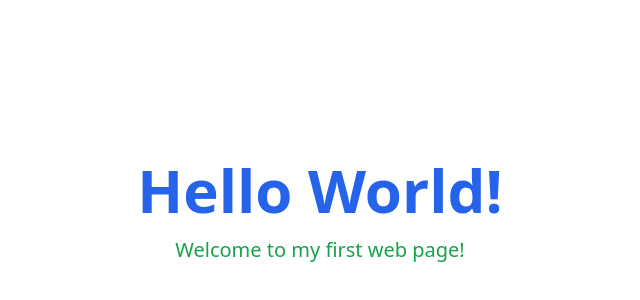
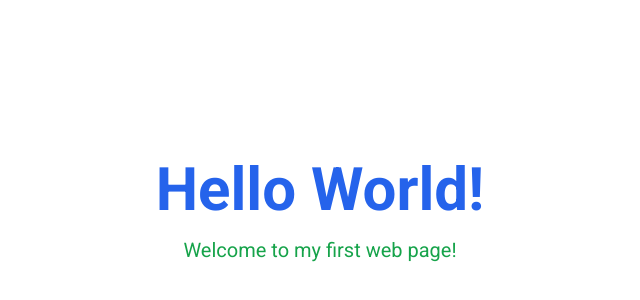
Before and after one commit to MuhammadAman02/hst-ai-40633569-0d75-4bdf-a142-6f84f54d20ae, a React (Vite) app: page / in a window 1280 px wide. Shown: the part 188-488 px from the top of the page, without its empty margins (320-960 px from the left). Built offline with nearby package versions, Linux system fonts and the light colour scheme.

Commit message:
update file

```diff
--- a/src/index.css
+++ b/src/index.css
@@ -1,101 +1,9 @@
+@import url('https://fonts.googleapis.com/css2?family=Roboto:wght@400;700&display=swap');
+
 @tailwind base;
 @tailwind components;
 @tailwind utilities;
 
-@layer base {
-  :root {
-    --background: 0 0% 100%;
-    --foreground: 222.2 84% 4.9%;
-
-    --card: 0 0% 100%;
-    --card-foreground: 222.2 84% 4.9%;
-
-    --popover: 0 0% 100%;
-    --popover-foreground: 222.2 84% 4.9%;
-
-    --primary: 222.2 47.4% 11.2%;
-    --primary-foreground: 210 40% 98%;
-
-    --secondary: 210 40% 96.1%;
-    --secondary-foreground: 222.2 47.4% 11.2%;
-
-    --muted: 210 40% 96.1%;
-    --muted-foreground: 215.4 16.3% 46.9%;
-
-    --accent: 210 40% 96.1%;
-    --accent-foreground: 222.2 47.4% 11.2%;
-
-    --destructive: 0 84.2% 60.2%;
-    --destructive-foreground: 210 40% 98%;
-
-    --border: 214.3 31.8% 91.4%;
-    --input: 214.3 31.8% 91.4%;
-    --ring: 222.2 84% 4.9%;
-
-    --radius: 0.5rem;
-
-    --sidebar-background: 0 0% 98%;
-
-    --sidebar-foreground: 240 5.3% 26.1%;
-
-    --sidebar-primary: 240 5.9% 10%;
-
-    --sidebar-primary-foreground: 0 0% 98%;
-
-    --sidebar-accent: 240 4.8% 95.9%;
-
-    --sidebar-accent-foreground: 240 5.9% 10%;
-
-    --sidebar-border: 220 13% 91%;
-
-    --sidebar-ring: 217.2 91.2% 59.8%;
-  }
-
-  .dark {
-    --background: 222.2 84% 4.9%;
-    --foreground: 210 40% 98%;
-
-    --card: 222.2 84% 4.9%;
-    --card-foreground: 210 40% 98%;
-
-    --popover: 222.2 84% 4.9%;
-    --popover-foreground: 210 40% 98%;
-
-    --primary: 210 40% 98%;
-    --primary-foreground: 222.2 47.4% 11.2%;
-
-    --secondary: 217.2 32.6% 17.5%;
-    --secondary-foreground: 210 40% 98%;
-
-    --muted: 217.2 32.6% 17.5%;
-    --muted-foreground: 215 20.2% 65.1%;
-
-    --accent: 217.2 32.6% 17.5%;
-    --accent-foreground: 210 40% 98%;
-
-    --destructive: 0 62.8% 30.6%;
-    --destructive-foreground: 210 40% 98%;
-
-    --border: 217.2 32.6% 17.5%;
-    --input: 217.2 32.6% 17.5%;
-    --ring: 212.7 26.8% 83.9%;
-    --sidebar-background: 240 5.9% 10%;
-    --sidebar-foreground: 240 4.8% 95.9%;
-    --sidebar-primary: 224.3 76.3% 48%;
-    --sidebar-primary-foreground: 0 0% 100%;
-    --sidebar-accent: 240 3.7% 15.9%;
-    --sidebar-accent-foreground: 240 4.8% 95.9%;
-    --sidebar-border: 240 3.7% 15.9%;
-    --sidebar-ring: 217.2 91.2% 59.8%;
-  }
+body {
+  font-family: 'Roboto', sans-serif;
 }
-
-@layer base {
-  * {
-    @apply border-border;
-  }
-
-  body {
-    @apply bg-background text-foreground;
-  }
-}
```
